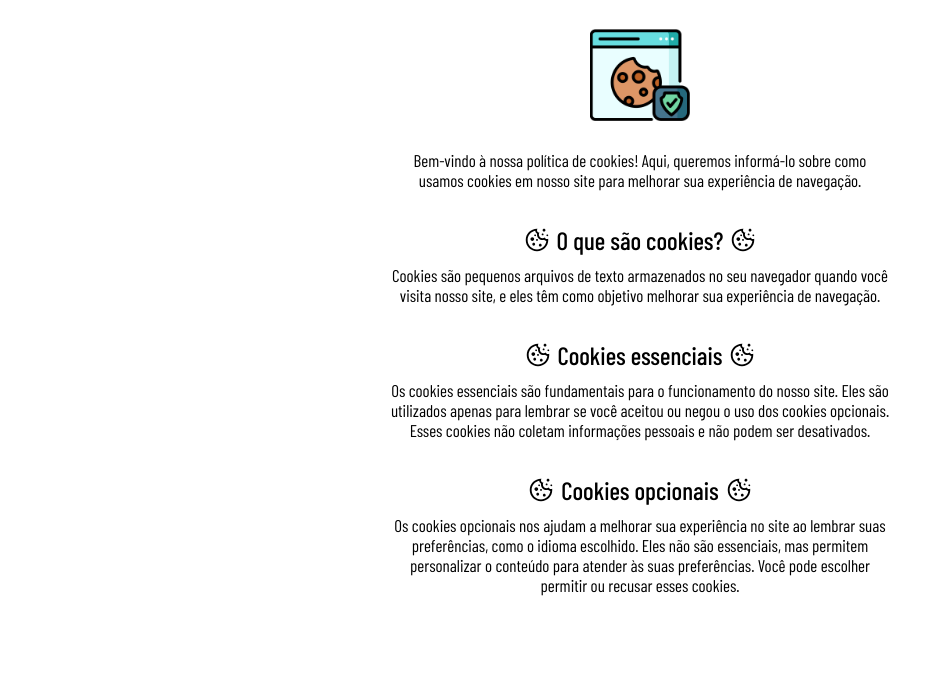
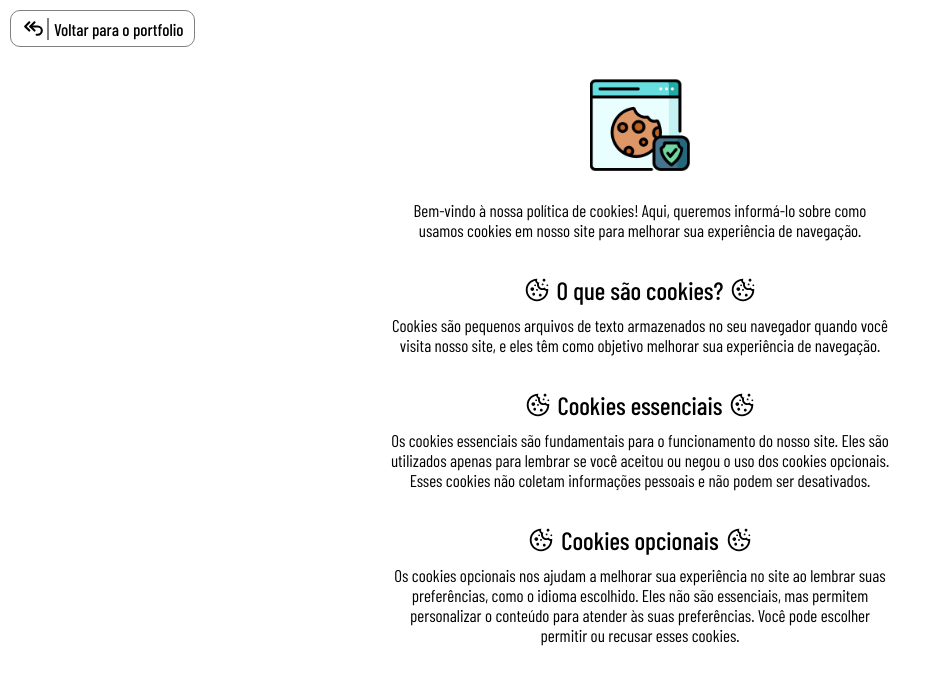
Before and after one commit to rena02to/portfolio, a Next.js app: page /politica-cookies in a window 1280 px wide. Shown: the top 682 px of the page, without its empty margins (0-942 px from the left). Built offline with nearby package versions, Linux system fonts and the light colour scheme; a web font is replaced by a local one.

Commit message:
inserindo um botão de voltar para o portfolio

```diff
--- a/src/pages/politica-cookies.tsx
+++ b/src/pages/politica-cookies.tsx
@@ -1,10 +1,13 @@
 import style from '@/styles/policy.module.scss';
 import Image from 'next/image';
+import Link from 'next/link';
 import { LiaCookieBiteSolid } from 'react-icons/lia';
+import { TbArrowBackUpDouble } from 'react-icons/tb';
 
 export default function Policy(){
     return(
         <div className={style.cookiespolicy}>
+            <Link href='/'><TbArrowBackUpDouble/><p>Voltar para o portfolio</p></Link>
             <Image src='/images/cookies.png' alt='Imagem de cookies' width={100} height={100}/>
             <div className={style.intern}>
                 <p>Bem-vindo à nossa política de cookies! Aqui, queremos informá-lo sobre como usamos cookies em nosso site para melhorar sua experiência de navegação.</p>
--- a/src/styles/policy.module.scss
+++ b/src/styles/policy.module.scss
@@ -2,8 +2,47 @@
 
 .cookiespolicy{
     @include align-flex(column);
-    padding: 25px 0;
+    padding: 75px 0;
     gap: 25px;
+    a{
+        @include align-flex(row);
+        color: black;
+        border-radius: 10px;
+        padding: 5px 10px;
+        background-color: transparent;
+        position: absolute;
+        border: 1px solid gray;
+        top: 10px;
+        left: 10px;
+        text-decoration: none;
+        font-family: $main-font;
+        svg{
+            width: 25px;
+            height: 25px;
+        }
+        p{
+            font-size: 17px;
+            font-weight: 500;
+            margin: 0;
+            &::before{
+                content: '';
+                border: 1px solid gray;
+                margin: 0 5px 0 1px;
+            }
+            @media (max-width: 600px){
+                font-size: 15px;
+            }
+        }
+        &:hover{
+            background-color: rgb(75, 75, 75);
+            border: 2px solid rgb(75, 75, 75);
+            box-shadow: 5px 5px 5px rgba(black, 0.5);
+            p, svg{
+                color: white;
+                text-shadow: 5px 5px 5px black;
+            }
+        }
+    }
     .intern{
         width: max-content;
         text-align: center;
```
